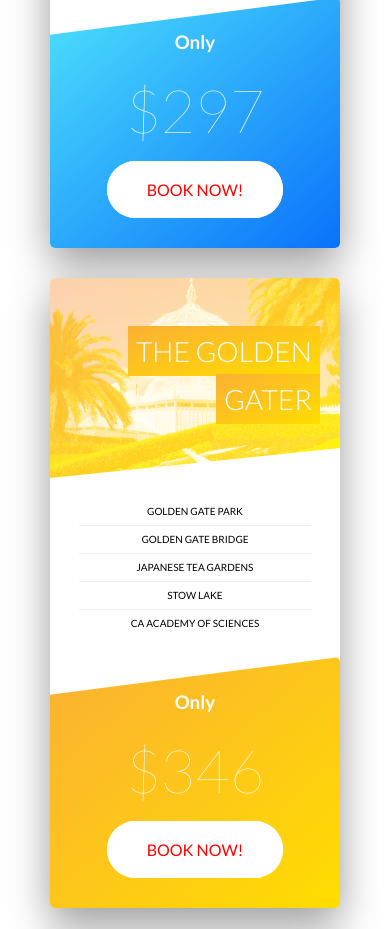
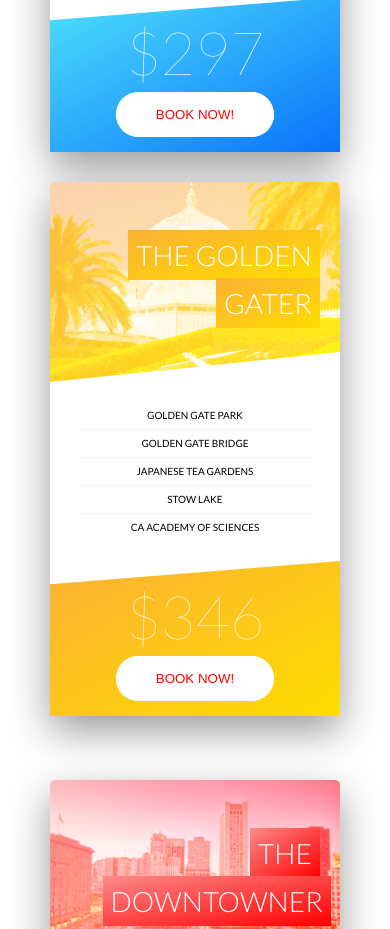
Before and after one commit to telle1/SF-tours, a website: page index.html in a window 390 px wide. Shown: the part 3832-4761 px from the top of the page. Drawn offline with Linux system fonts and the light colour scheme.

Commit message:
phone view for card height fix

```diff
--- a/index.html
+++ b/index.html
@@ -140,7 +140,7 @@
                           <h3>Only</h3>
                           <h2>$297</h2>
                         </div>
-                        <a href="#" class="btn btn-white">Book now!</a>
+                        <button class="btn btn-white">Book now!</button>
                       </div>
                     </div>
                   </div>
@@ -168,7 +168,7 @@
                           <h3>Only</h3>
                           <h2>$346</h2>
                         </div>
-                        <a href="#" class="btn btn-white">Book now!</a>
+                        <button class="btn btn-white">Book now!</button>
                       </div>
                     </div>
                   </div>
@@ -196,7 +196,7 @@
                           <h3>Only</h3>
                           <h2>$200</h2>
                         </div>
-                        <a href="#" class="btn btn-white">Book now!</a>
+                        <button class="btn btn-white">Book now!</button>
                       </div>
                     </div>
                   </div>
--- a/sass/components/_book.scss
+++ b/sass/components/_book.scss
@@ -31,6 +31,7 @@
         rgba(white, .5) 0%,
         rgba(white, .5) 100%),
         url('../images/book-2.jpg');
+        width: 100%;
     }
 
 }
--- a/sass/components/_card.scss
+++ b/sass/components/_card.scss
@@ -130,11 +130,15 @@
             box-shadow: none;
         }
         &-back{
+            border-radius: 0;
             clip-path: polygon(0 15%, 100% 0, 100% 100%, 0 100%);
             transform: rotateY(0);
-            padding: 3rem 0;
-            &-cta {
-                padding: 0 0;
+            padding: 1.5rem 0;
+            h3 {
+                display: none;
+            }
+            h2 {
+                line-height: 4rem;
             }
         }
         &:hover &-front{
--- a/sass/pages/_home.scss
+++ b/sass/pages/_home.scss
@@ -13,4 +13,7 @@
 
 .section-book{
     padding: 5rem 5rem;
+    @media(max-width: 600px){
+        padding: 5rem 0;
+    }
 }
```
Also changed, not shown: css/style.css.
